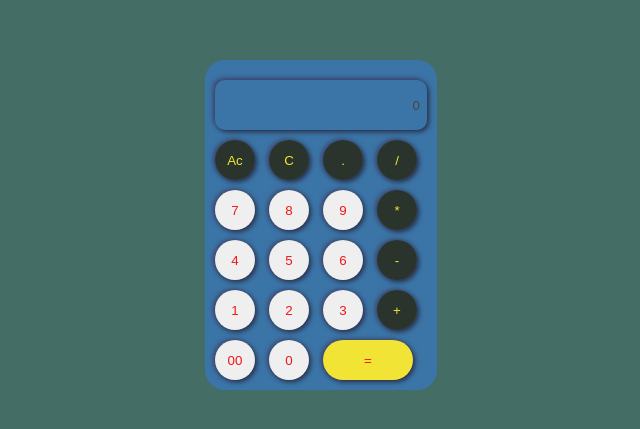
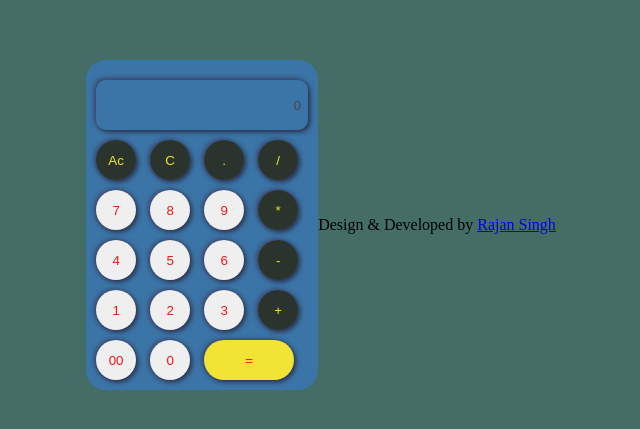
Before and after one commit to therajansingh1/calculator, a plain HTML site: page index.html in a window 1280 px wide. Shown: the part 175-604 px from the top of the page, without its empty margins (319-959 px from the left). Drawn offline with Linux system fonts and the light colour scheme.

Commit message:
Update index.html

```diff
--- a/index.html
+++ b/index.html
@@ -46,5 +46,6 @@
         </div>
       </form>
     </div>
+    <p>Design & Developed by <a href="https://twitter.com/therajansingh1">Rajan Singh</a></p>
   </body>
 </html>
```
